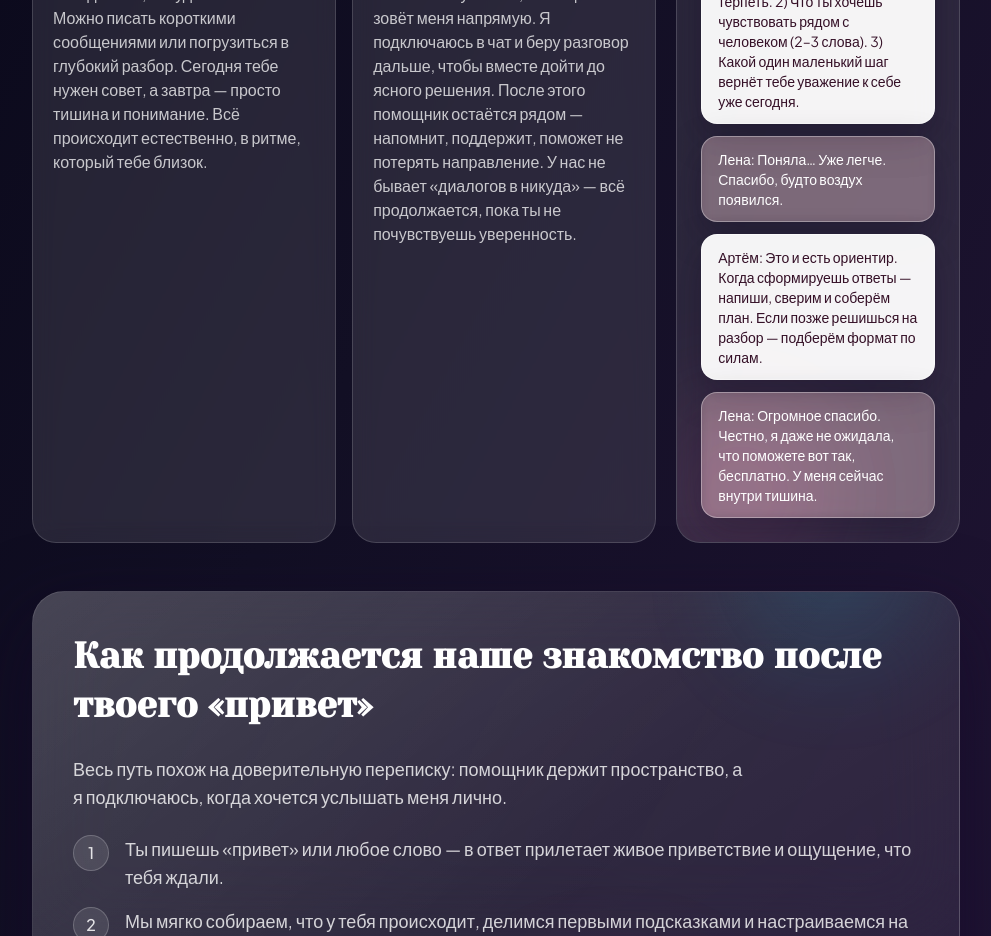
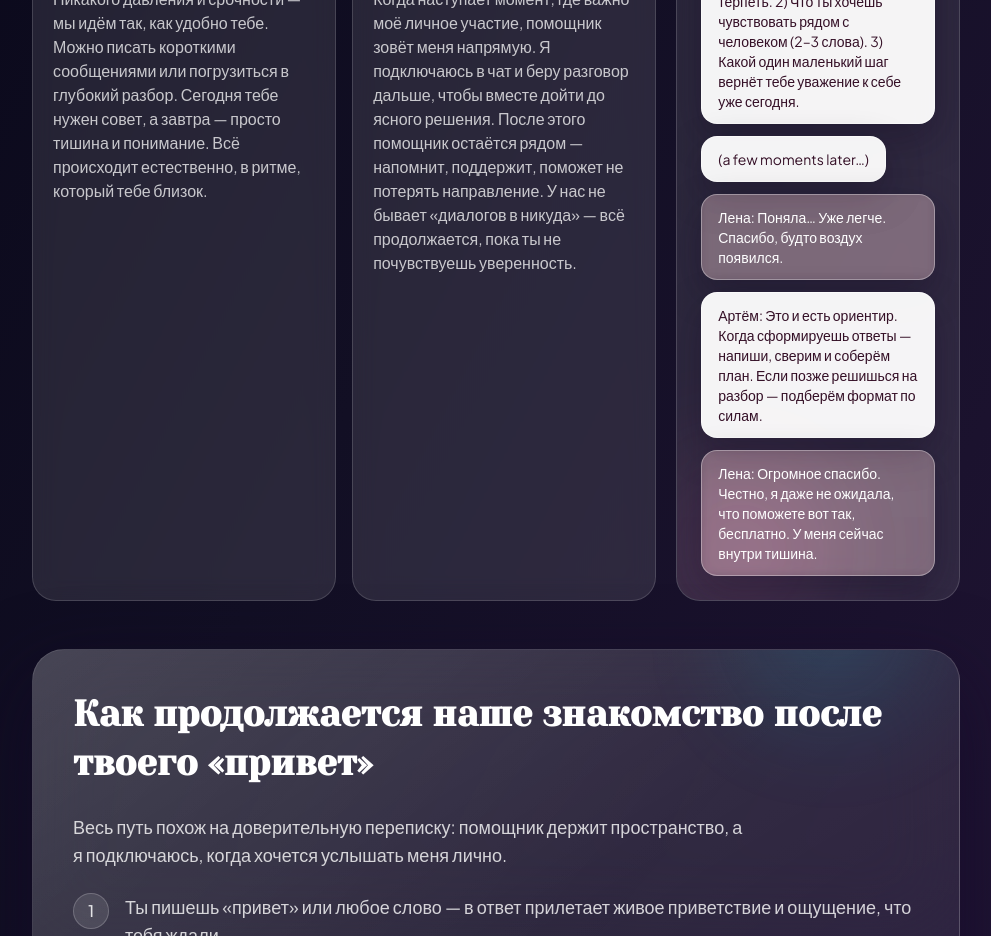
Before and after one commit to DEOZMSK/ksoros-landing-, a Next.js app: page / in a window 1280 px wide. Shown: the part 1120-2056 px from the top of the page, without its empty margins (144-1135 px from the left). Built offline with nearby package versions, Linux system fonts and the light colour scheme; no server answers.

Commit message:
fix: добавлена ремарка "(a few moments later…)" в чат-превью с корректным синтаксисом

```diff
--- a/content/site-config.ts
+++ b/content/site-config.ts
@@ -113,6 +113,10 @@ export const siteConfig: SiteConfig = {
           "Артём:\nСейчас тебе нужен не глобальный прогноз, а опора на ближайшие 2–3 шага.\n1) Назови, что ты точно не готова терпеть.\n2) Что ты хочешь чувствовать рядом с человеком (2–3 слова).\n3) Какой один маленький шаг вернёт тебе уважение к себе уже сегодня."
       },
       {
+        sender: "bot",
+        text: "(a few moments later…)"
+      },
+      {
         sender: "user",
         text: "Лена:\nПоняла… Уже легче. Спасибо, будто воздух появился."
       },
```
